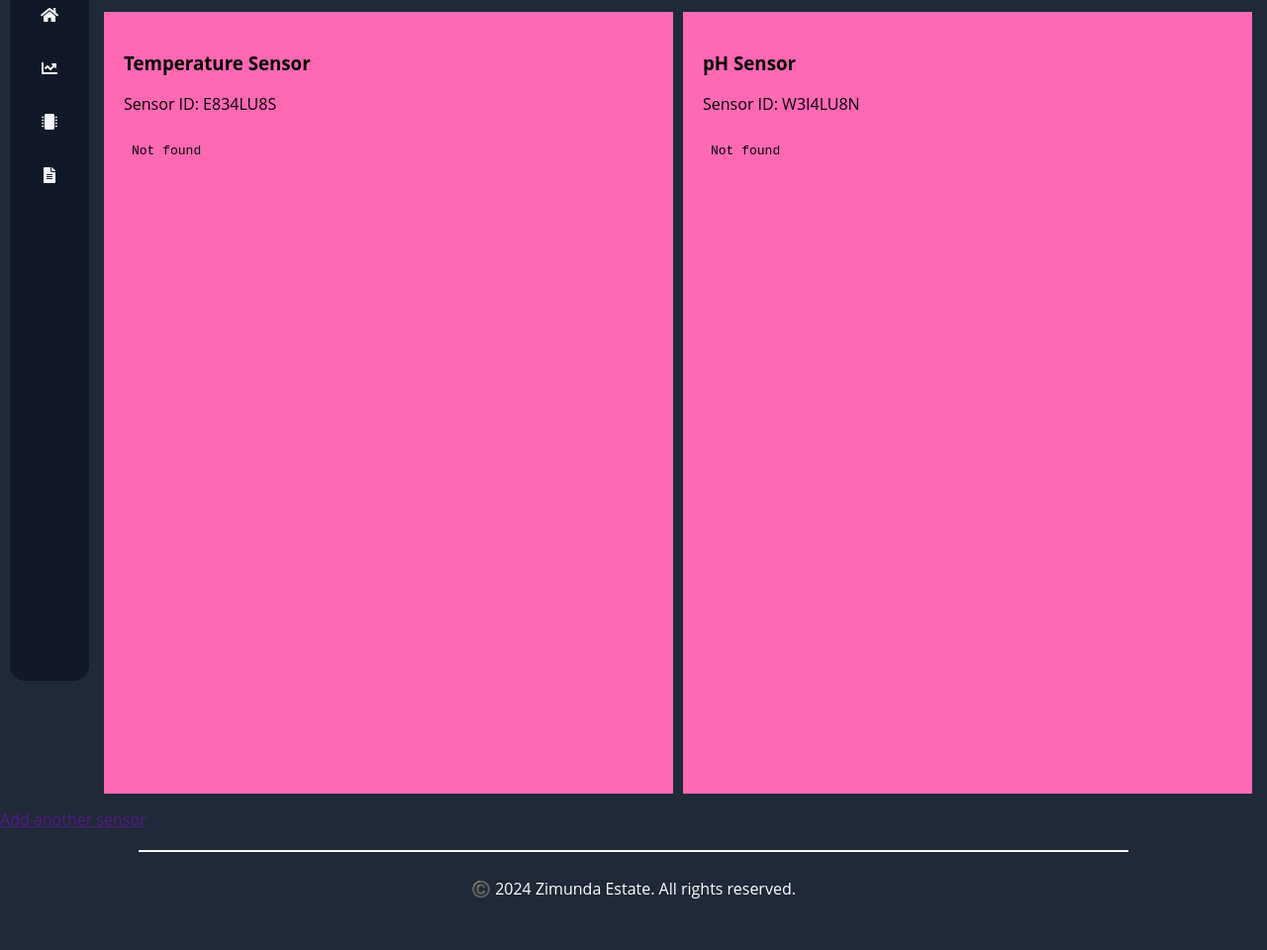
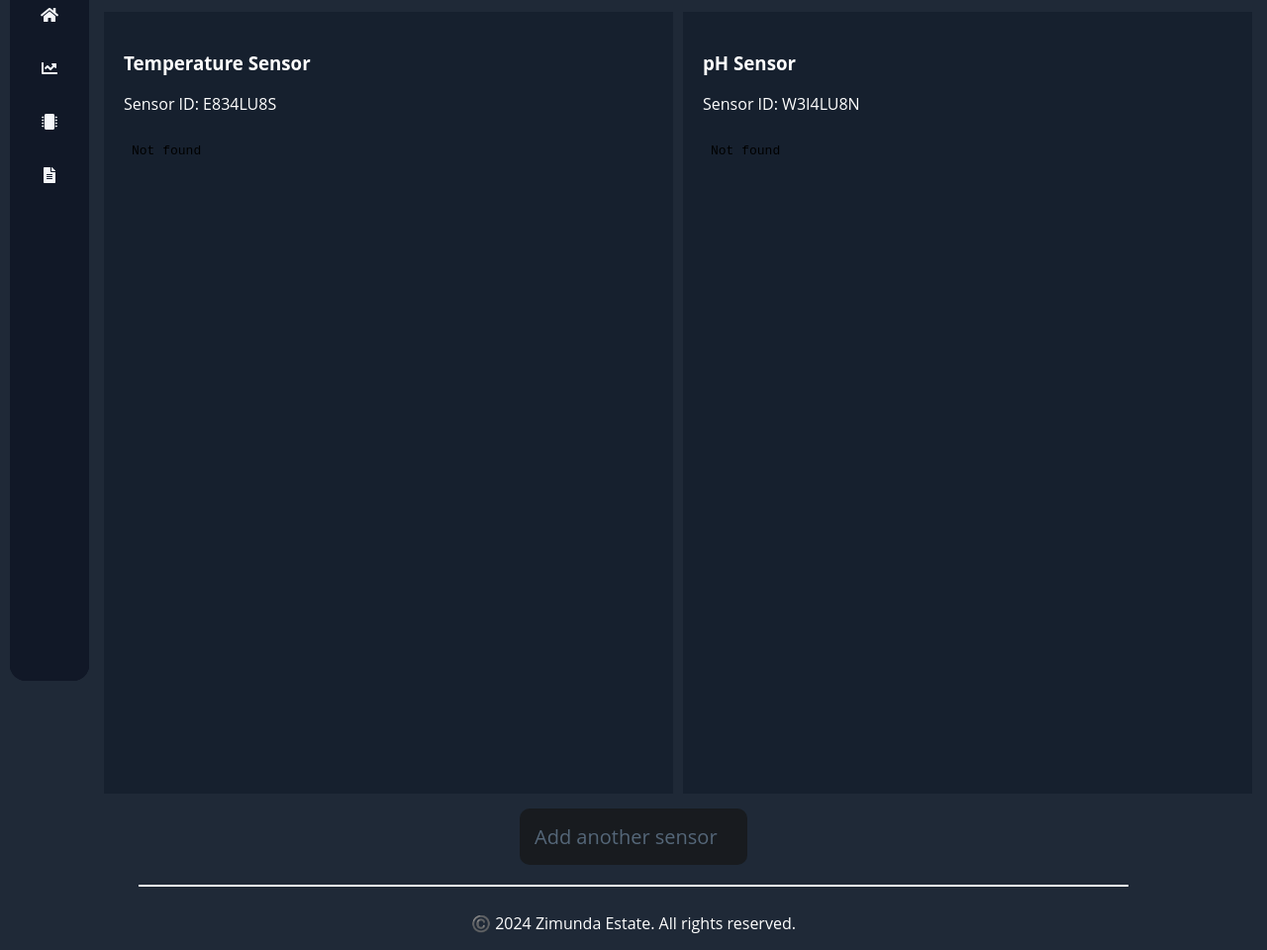
Before and after one commit to wilson3centaurus/zimunda-smart-fish-farming, a plain HTML site: page main/sensorData.html in a window 1280 px wide. Shown: the part 102-1062 px from the top of the page at 99% size. Before the commit the page ends 1027 px from the top, so only its background shows below. Drawn offline with Linux system fonts and the light colour scheme; a web font is replaced by a local one.

Commit message:
update sensorData.html and sensorData.css

```diff
--- a/main/sensorData.html
+++ b/main/sensorData.html
@@ -118,9 +118,10 @@
           class="table-view"
         ></iframe>
       </div>
+    </div>
 
-    </div>
-    <a href="">Add another sensor</a>
+    <button class="add-sensor">Add another sensor</button>
+
     <!--====== End of Main ======-->
     <hr class="bottom-line" />
     <div class="footer-text-dash">
--- a/main/styles/sensorData.css
+++ b/main/styles/sensorData.css
@@ -17,13 +17,54 @@
   display: flex;
   justify-content: center;
 }
+.sensor-header,
+p {
+  color: white;
+}
 .sensor1,
 .sensor2 {
-  background-color: hotpink;
+  background-color: #16202e;
   width: 200px;
   flex: 1;
   padding: 20px;
   margin: 5px;
+}
+.table-view {
+  width: 550px;
+  height: 460px;
+}
+.add-sensor {
+  margin: 0 auto;
+  text-decoration: none;
+  color: #556779;
+  background-color: #181b1f;
+  padding: 15px;
+  font-size: 20px;
+  border-radius: 10px;
+  border: none;
+  width: 230px;
+  display: flex;
+  cursor: pointer;
+  transition: 0.8s;
+}
+.add-sensor:hover {
+  opacity: 0.6;
+  padding: 20px;
+}
+.container {
+  display: flex; /* Use flexbox layout */
+  flex-direction: column; /* Arrange children vertically */
+  justify-content: space-between; /* Space out children vertically */
+  min-height: 100vh; /* Make container at least as tall as the viewport */
+  padding-bottom: 50px; /* Space for the button at the bottom */
+  position: relative; /* For absolute positioning of the button */
+}
+
+.add-buteton {
+  position: absolute;
+  bottom: 20px; /* Adjust as needed */
+  left: 50%; /* Center horizontally */
+  transform: translateX(-50%); /* Center horizontally */
 }
 .top-line {
   margin: 0 auto;
```
